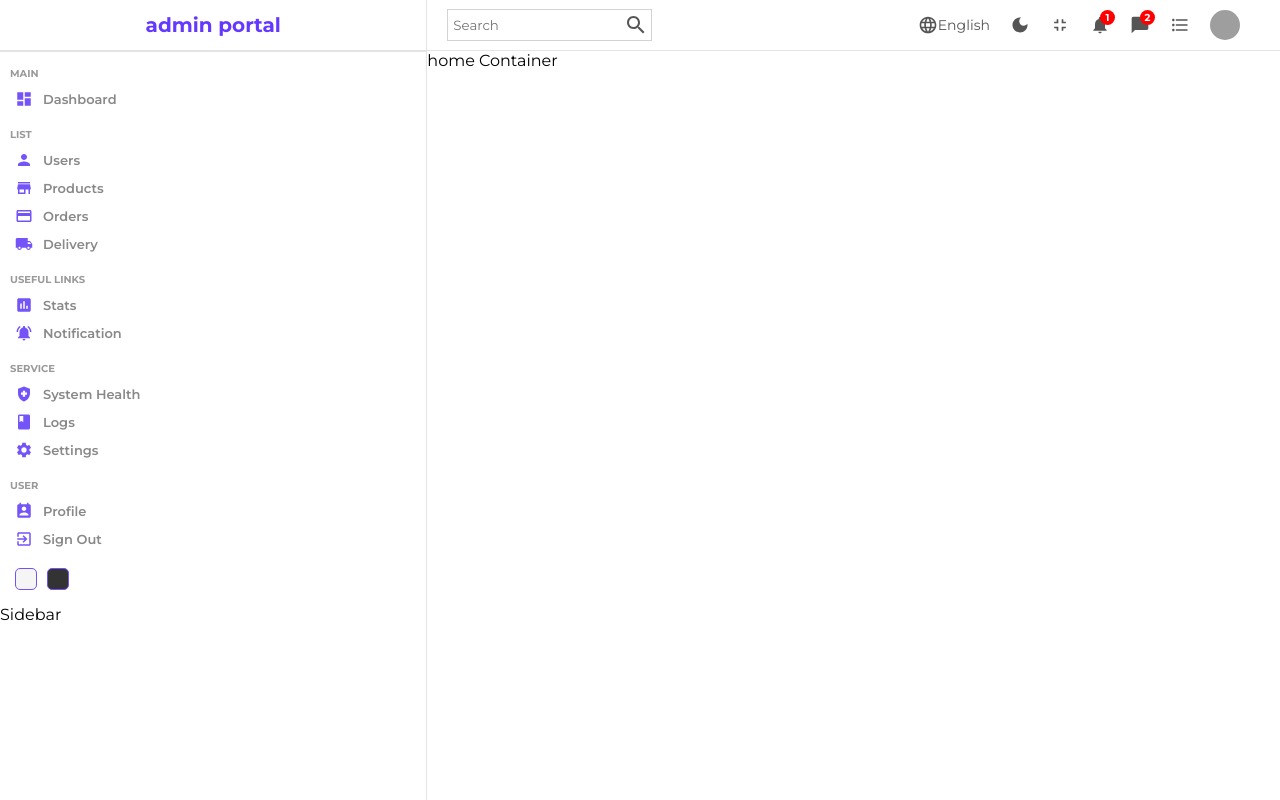
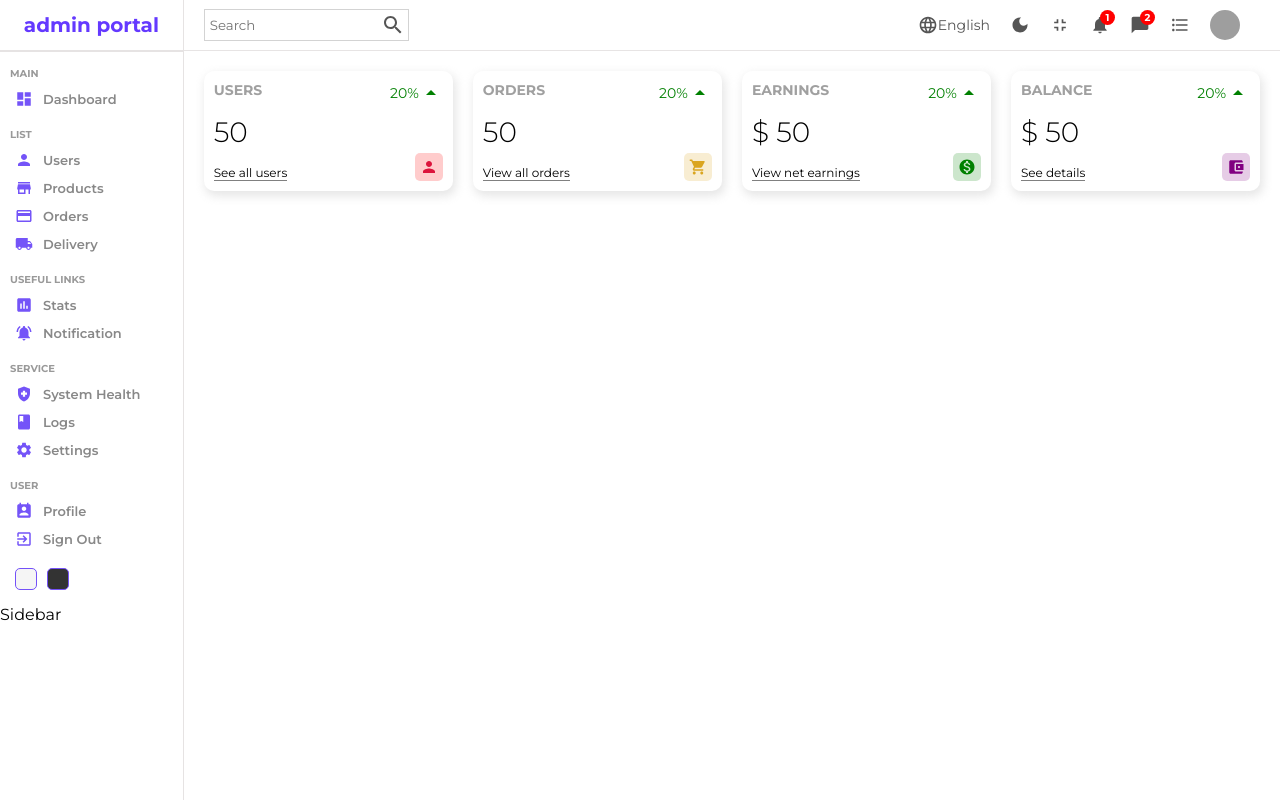
Before and after one commit to JcPerera/admin-panel, a React (Create React App) app: page / in a window 1280 px wide. Built offline with nearby package versions, Linux system fonts and the light colour scheme; grey boxes are pictures that could not be loaded.

Commit message:
added widget html and css

```diff
--- /dev/null
+++ b/src/components/widget/Widget.jsx
@@ -0,0 +1,92 @@
+import "./widget.scss";
+import ArrowDropUpIcon from "@mui/icons-material/ArrowDropUp";
+import PersonIcon from "@mui/icons-material/Person";
+import ShoppingCartIcon from "@mui/icons-material/ShoppingCart";
+import MonetizationOnIcon from "@mui/icons-material/MonetizationOn";
+import AccountBalanceWalletIcon from "@mui/icons-material/AccountBalanceWallet";
+const Widget = ({ type }) => {
+  let data;
+  switch (type) {
+    case "user":
+      data = {
+        title: "USERS",
+        isMoney: false,
+        link: "See all users",
+        icon: (
+          <PersonIcon
+            className="icon"
+            style={{
+              color: "crimson",
+              backgroundColor: "rgba(255, 0, 0, 0.2)",
+            }}
+          />
+        ),
+      };
+      break;
+    case "order":
+      data = {
+        title: "ORDERS",
+        isMoney: false,
+        link: "View all orders",
+        icon: (
+          <ShoppingCartIcon
+            className="icon"
+            style={{
+              backgroundColor: "rgba(218, 165, 32, 0.2)",
+              color: "goldenrod",
+            }}
+          />
+        ),
+      };
+      break;
+    case "earning":
+      data = {
+        title: "EARNINGS",
+        isMoney: true,
+        link: "View net earnings",
+        icon: (
+          <MonetizationOnIcon
+            className="icon"
+            style={{ backgroundColor: "rgba(0, 128, 0, 0.2)", color: "green" }}
+          />
+        ),
+      };
+      break;
+    case "balance":
+      data = {
+        title: "BALANCE",
+        isMoney: true,
+        link: "See details",
+        icon: (
+          <AccountBalanceWalletIcon
+            className="icon"
+            style={{
+              backgroundColor: "rgba(128, 0, 128, 0.2)",
+              color: "purple",
+            }}
+          />
+        ),
+      };
+      break;
+    default:
+      break;
+  }
+
+  return (
+    <div className="widget">
+      <div className="left">
+        <span className="title">{data.title}</span>
+        <span className="counter">{data.isMoney && "$"} 50</span>
+        <span className="link">{data.link}</span>
+      </div>
+      <div className="right">
+        <div className="percentage positive">
+          20% <ArrowDropUpIcon />
+        </div>
+        {data.icon}
+      </div>
+    </div>
+  );
+};
+
+export default Widget;
--- /dev/null
+++ b/src/components/widget/widget.scss
@@ -0,0 +1,54 @@
+.widget {
+  display: flex;
+  justify-content: space-between;
+  flex: 1;
+  padding: 10px;
+  -webkit-box-shadow: 2px 4px 10px 1px rgba(0, 0, 0, 0.47);
+  box-shadow: 2px 4px 10px 1px rgba(201, 201, 201, 0.47);
+  border-radius: 10px;
+  height: 100px;
+
+  .left,
+  .right {
+    display: flex;
+    flex-direction: column;
+    justify-content: space-between;
+
+    .title {
+      font-weight: bold;
+      font-size: 14px;
+      color: rgb(160, 160, 160);
+    }
+
+    .counter {
+      font-size: 28px;
+      font-weight: 300;
+    }
+
+    .link {
+      width: max-content;
+      font-size: 12px;
+      border-bottom: 1px solid gray;
+    }
+
+    .percentage {
+      display: flex;
+      align-items: center;
+      font-size: 14px;
+
+      &.positive {
+        color: green;
+      }
+      &.negative {
+        color: red;
+      }
+    }
+
+    .icon {
+      font-size: 18px;
+      padding: 5px;
+      border-radius: 5px;
+      align-self: flex-end;
+    }
+  }
+}
--- a/src/pages/home/Home.jsx
+++ b/src/pages/home/Home.jsx
@@ -1,13 +1,19 @@
 import "./home.scss";
 import Sidebar from "../../components/sidebar/Sidebar";
 import Navbar from "../../components/navbar/Navbar";
+import Widget from "../../components/widget/Widget";
 const Home = () => {
   return (
     <div className="home">
       <Sidebar />
       <div className="homeContainer">
         <Navbar />
-        home Container
+        <div className="widgets">
+          <Widget type="user" />
+          <Widget type="order" />
+          <Widget type="earning" />
+          <Widget type="balance" />
+        </div>
       </div>
     </div>
   );
--- a/src/pages/home/home.scss
+++ b/src/pages/home/home.scss
@@ -1,7 +1,13 @@
 .home {
-    display: flex;
+  display: flex;
 
-    .homeContainer {
-        flex: 2;
+  .homeContainer {
+    flex: 6;
+
+    .widgets {
+      display: flex;
+      padding: 20px;
+      gap: 20px;
     }
+  }
 }
```
